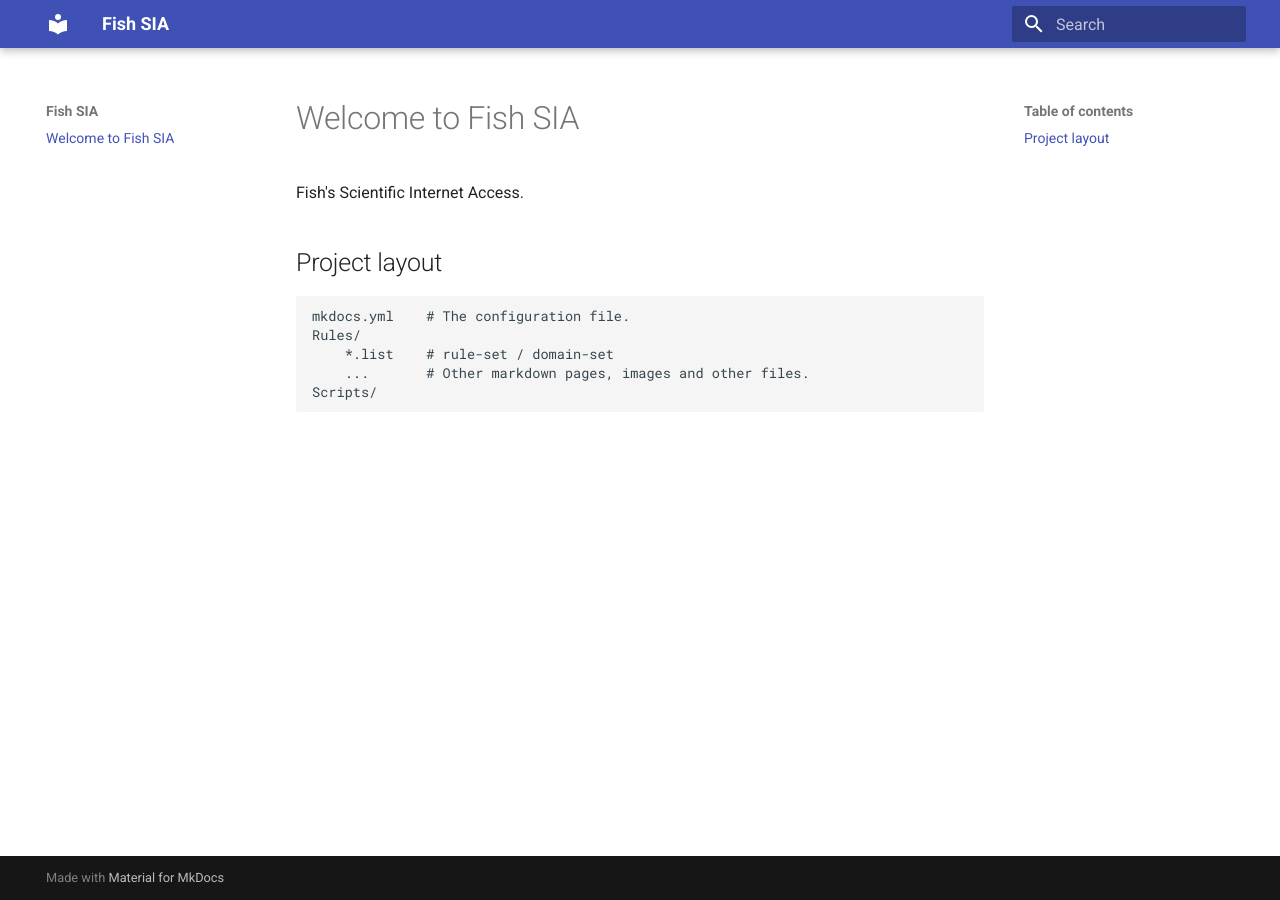
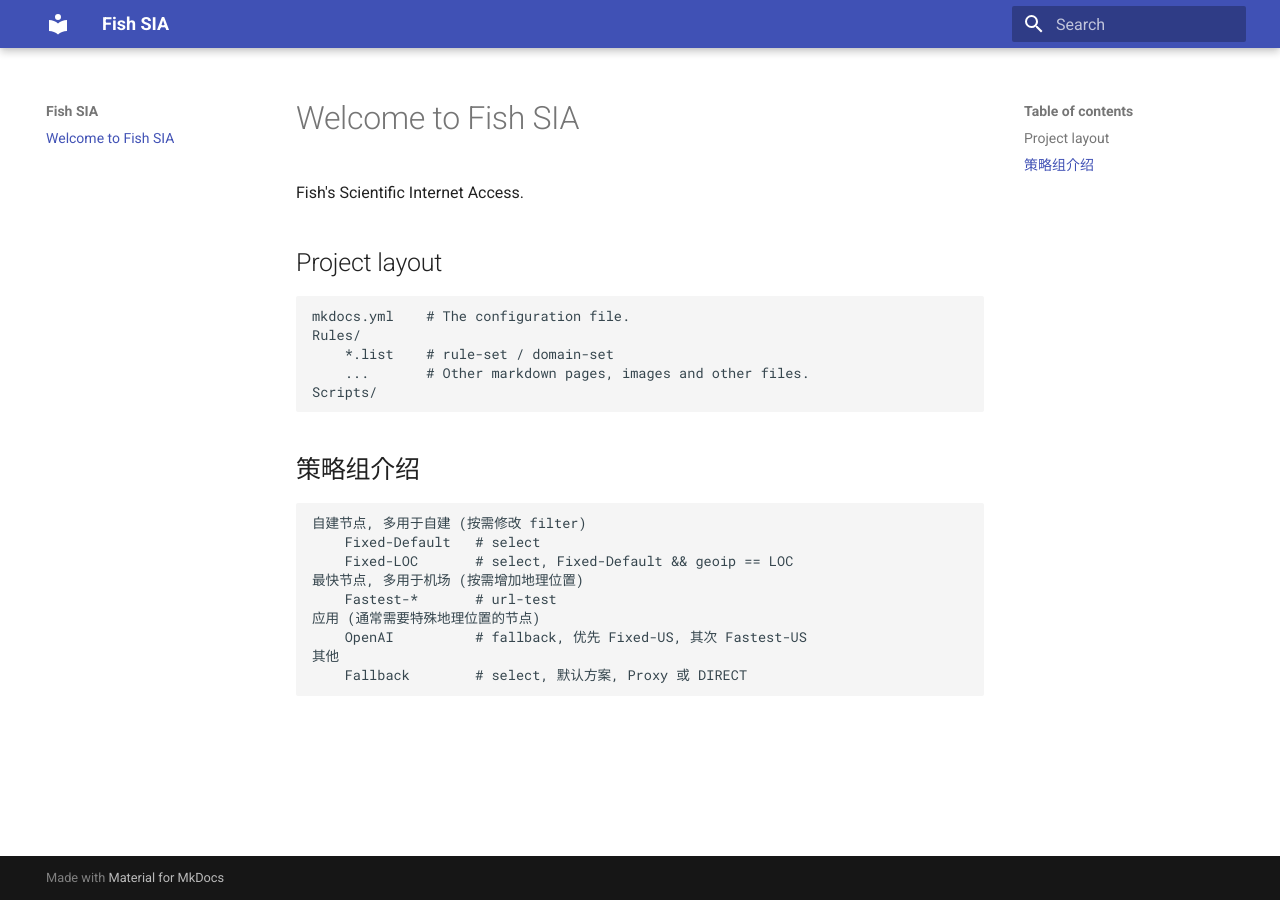
Before and after one commit to aur3l14no/fish-sia, an MkDocs documentation site: the page built from docs/index.md, in a window 1280 px wide. Built offline with MkDocs 1.6.1 and Material for MkDocs 9.7.7, drawn with Linux system fonts in a browser that asks for light colours.

Commit message:
Docs: Add 策略组说明

```diff
--- a/docs/index.md
+++ b/docs/index.md
@@ -9,3 +9,15 @@ Fish's Scientific Internet Access.
         *.list    # rule-set / domain-set
         ...       # Other markdown pages, images and other files.
     Scripts/
+
+## 策略组介绍
+
+    自建节点, 多用于自建 (按需修改 filter)
+        Fixed-Default   # select
+        Fixed-LOC       # select, Fixed-Default && geoip == LOC
+    最快节点, 多用于机场 (按需增加地理位置)
+        Fastest-*       # url-test
+    应用 (通常需要特殊地理位置的节点)
+        OpenAI          # fallback, 优先 Fixed-US, 其次 Fastest-US
+    其他
+        Fallback        # select, 默认方案, Proxy 或 DIRECT
```
